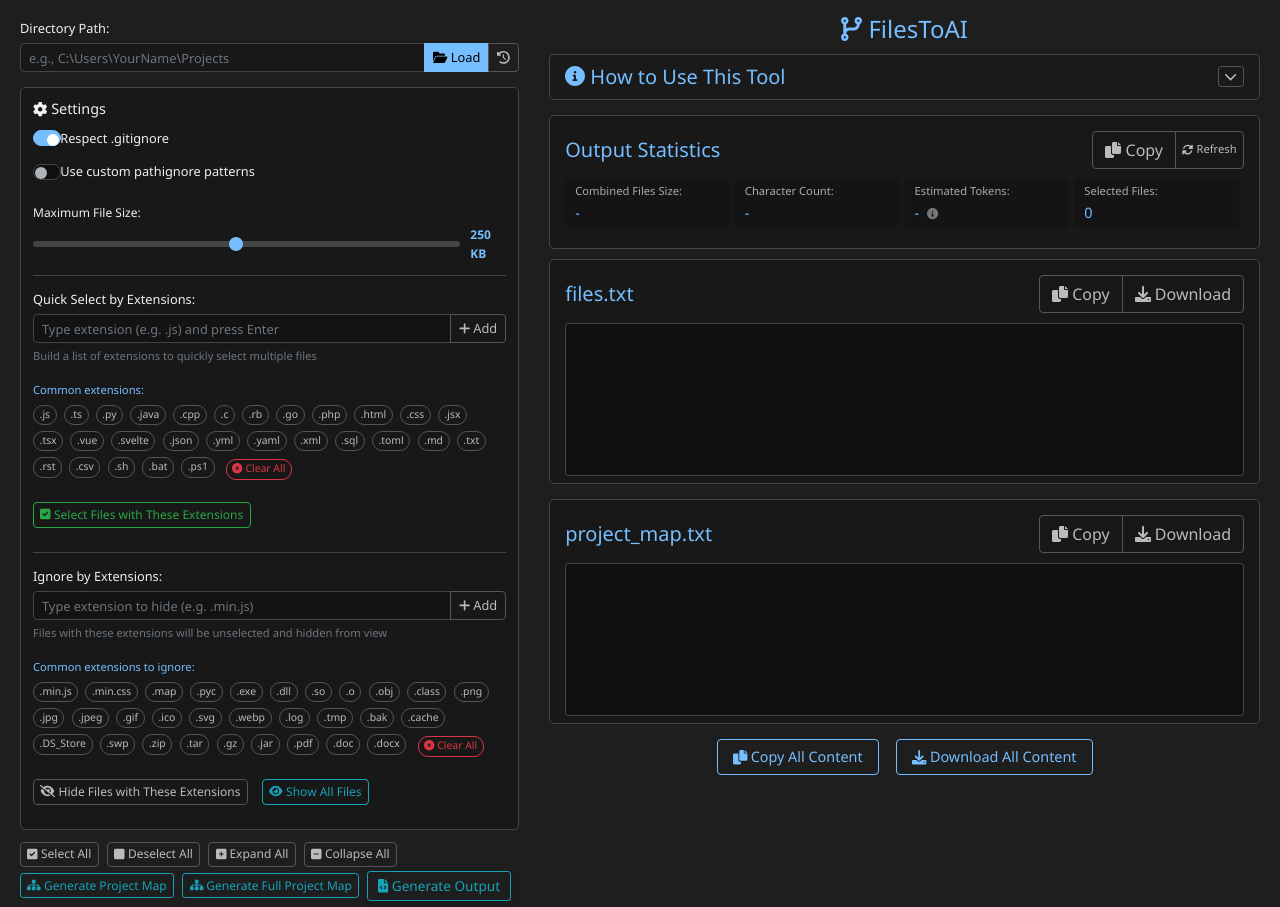
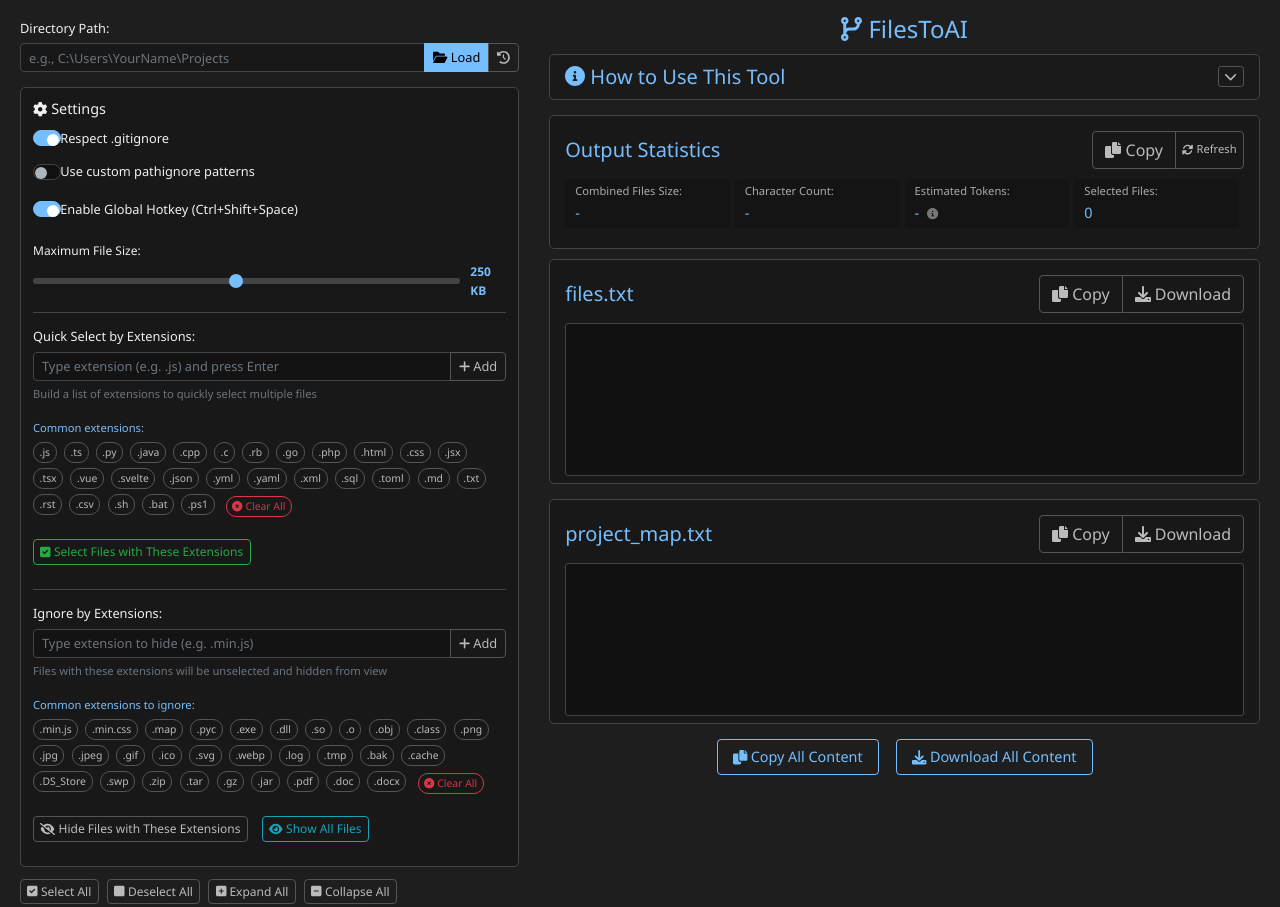
Before and after one commit to mystxcal/FilesToAI, a Flask app: page / in a window 1280 px wide. Shown: the top 907 px of the page. Run offline with Flask 3, Linux system fonts and the light colour scheme; some libraries are stand-ins or nearby versions.

Commit message:
Add global hotkey configuration and toggle in UI
- Introduced a session variable to manage global hotkey enabling/disabling.
- Updated the Flask app to handle global hotkey settings via a new API endpoint.
- Added a toggle switch in the UI for users to enable or disable the global hotkey.
- Enhanced the global hotkey listener to respect the new configuration setting.

```diff
--- a/app.py
+++ b/app.py
@@ -31,7 +31,8 @@
         'pathignore_patterns': session.get('pathignore_patterns', []), # Parsed patterns
         'pathignore_input_text': session.get('pathignore_input_text', ''), # Raw text for UI
         'max_size_kb': session.get('max_size_kb', 250),
-        'last_selected_files': session.get('last_selected_files', []) # Add this
+        'last_selected_files': session.get('last_selected_files', []),
+        'enable_global_hotkey': session.get('enable_global_hotkey', True) # Add this
     }
     try:
         with open(CONFIG_FILE_PATH, 'w', encoding='utf-8') as f:
@@ -281,6 +282,8 @@
 @app.route('/', methods=['GET', 'POST'])
 def index():
     absolute_root = session.get('absolute_root')
+    # Ensure enable_global_hotkey is in session, default to True if not found
+    enable_global_hotkey = session.get('enable_global_hotkey', True)
 
     if request.method == 'POST':
         try:
@@ -346,7 +349,25 @@
             # Initial load: no root set, show empty tree
             file_tree_html = "<ul><li class='empty-prompt'>Enter a directory path above to begin.</li></ul>"
 
-        return render_template('index.html', file_tree_html=file_tree_html)
+        return render_template('index.html', file_tree_html=file_tree_html, enable_global_hotkey=enable_global_hotkey)
+
+@app.route('/api/settings/global_hotkey', methods=['POST'])
+def api_settings_global_hotkey():
+    try:
+        data = request.get_json()
+        if data is None or 'enabled' not in data:
+            return jsonify({'success': False, 'error': 'Invalid request data. "enabled" field missing.'}), 400
+
+        is_enabled = bool(data['enabled'])
+        session['enable_global_hotkey'] = is_enabled
+        write_current_config_to_file() # This will now include the new setting
+
+        logger.info(f"Global hotkey setting updated to: {'Enabled' if is_enabled else 'Disabled'}")
+        return jsonify({'success': True, 'message': f'Global hotkey has been {"enabled" if is_enabled else "disabled"}. Restart app for changes to take effect.'})
+    except Exception as e:
+        logger.error(f"Error updating global hotkey setting: {e}")
+        logger.error(traceback.format_exc())
+        return jsonify({'success': False, 'error': f'An internal error occurred: {str(e)}'}), 500
 
 @app.route('/get_file_content', methods=['POST'])
 def get_file_content():
--- a/global_hotkey_listener.py
+++ b/global_hotkey_listener.py
@@ -76,6 +76,12 @@
         # Optionally, provide user feedback here (e.g., system notification)
         return
 
+    # Check if global hotkey is enabled in config
+    enable_global_hotkey = config.get('enable_global_hotkey', True) # Default to True if not found
+    if not enable_global_hotkey:
+        logger.info("Global hotkey is disabled in the configuration. Aborting.")
+        return
+
     absolute_root = config.get('absolute_root')
     if not absolute_root:
         logger.error("Absolute root path not found in config. Aborting.")
@@ -150,15 +156,25 @@
         logger.error(f"Failed to register TEST hotkey ({TEST_HOTKEY}): {e}.")
 
     # --- Main Hotkey Registration ---
-    try:
-        keyboard.add_hotkey(HOTKEY, trigger_generate_and_copy)
-        _registered_hotkeys.append(HOTKEY)
-        logger.info(f"Successfully registered MAIN hotkey: {HOTKEY}")
-    except Exception as e:
-        logger.error(f"CRITICAL: Failed to register MAIN hotkey ({HOTKEY}): {e}")
-        logger.error("The application's core hotkey functionality will NOT work.")
-        logger.error("Try running the main Flask app (app.py) with administrator/root privileges.")
-        return # Important to return if main hotkey fails
+    # Read config first to see if we should even register the hotkey
+    config_at_startup = read_config() # Read config at startup
+    enable_hotkey_at_startup = True # Default to true if config is missing or key is missing
+    if config_at_startup:
+        enable_hotkey_at_startup = config_at_startup.get('enable_global_hotkey', True)
+
+    if enable_hotkey_at_startup:
+        try:
+            keyboard.add_hotkey(HOTKEY, trigger_generate_and_copy)
+            _registered_hotkeys.append(HOTKEY)
+            logger.info(f"Successfully registered MAIN hotkey: {HOTKEY} (enabled at startup)")
+        except Exception as e:
+            logger.error(f"CRITICAL: Failed to register MAIN hotkey ({HOTKEY}): {e}")
+            logger.error("The application's core hotkey functionality will NOT work.")
+            logger.error("Try running the main Flask app (app.py) with administrator/root privileges.")
+            # No return here, as the app might still run without the hotkey if other parts are fine.
+    else:
+        logger.info(f"MAIN hotkey ({HOTKEY}) was NOT registered because 'enable_global_hotkey' is false in config at startup.")
+
 
     # Check if config file exists at start, create a default one if not
     # This logic is good to keep, as app.py might be run for the first time
@@ -172,7 +188,8 @@
             'pathignore_patterns': ["node_modules/", "*.log", ".DS_Store", "__pycache__/"], # Default parsed
             'pathignore_input_text': "node_modules/\n*.log\n.DS_Store\n__pycache__/", # Default raw text
             'max_size_kb': 250,
-            'last_selected_files': [] # Default empty list
+            'last_selected_files': [], # Default empty list
+            'enable_global_hotkey': True # Default to enabled
         }
         try:
             with open(CONFIG_FILE_PATH, 'w', encoding='utf-8') as f:
--- a/templates/index.html
+++ b/templates/index.html
@@ -80,6 +80,16 @@
                             <button id="test-pathignore" class="btn btn-sm btn-outline-info mt-2">
                                 <i class="fas fa-vial"></i> Test Patterns
                             </button>
+                        </div>
+                    </div>
+
+                    <!-- Global Hotkey Toggle -->
+                    <div class="form-group">
+                        <div class="custom-control custom-switch">
+                            <input type="checkbox" class="custom-control-input" id="global-hotkey-toggle" {{ 'checked'
+                                if enable_global_hotkey else '' }}>
+                            <label class="custom-control-label" for="global-hotkey-toggle">Enable Global Hotkey
+                                (Ctrl+Shift+Space)</label>
                         </div>
                     </div>
 
@@ -325,14 +335,16 @@
                             <li><strong>Configure Settings (Optional):</strong>
                                 <ul>
                                     <li>Use the toggles to respect <code>.gitignore</code> files or enable custom
-                                        <code>pathignore</code> patterns.</li>
+                                        <code>pathignore</code> patterns.
+                                    </li>
                                     <li>Adjust the "Maximum File Size" slider to control the size of individual files
                                         included in the output. Files larger than this limit will have their content
                                         replaced with a notice.</li>
                                     <li>Use "Quick Select by Extensions" to add common file types to a selection list,
                                         then click "Select Files with These Extensions".</li>
                                     <li>Use "Ignore by Extensions" to hide and unselect files of specific types (e.g.,
-                                        <code>.min.js</code>, <code>.log</code>).</li>
+                                        <code>.min.js</code>, <code>.log</code>).
+                                    </li>
                                 </ul>
                             </li>
                             <li><strong>Select Files/Folders:</strong>
@@ -455,6 +467,9 @@
 
             // Initialize path history feature
             initializePathHistory();
+
+            // Initialize Global Hotkey Toggle
+            initializeGlobalHotkeyToggle();
 
             // --- Load initial path ---
             $('#load-path-button').on('click', function () {
@@ -1350,6 +1365,39 @@
                 setTimeout(sendCurrentSelectionToServer, 100);
             });
 
+            // --- Global Hotkey Toggle ---
+            function initializeGlobalHotkeyToggle() {
+                // Initial state is set by Flask template rendering.
+                // Add change listener to send updates to the server.
+                $('#global-hotkey-toggle').on('change', function () {
+                    const isEnabled = $(this).is(':checked');
+                    showLoading(true);
+                    $.ajax({
+                        url: '/api/settings/global_hotkey',
+                        type: 'POST',
+                        contentType: 'application/json',
+                        data: JSON.stringify({ enabled: isEnabled }),
+                        success: function (response) {
+                            if (response.success) {
+                                showToast(`Global hotkey ${isEnabled ? 'enabled' : 'disabled'}. Restart app for changes to take effect if listener is already running.`, 'success');
+                            } else {
+                                showToast(response.error || 'Error updating hotkey setting.', 'error');
+                                // Revert checkbox if server update failed
+                                $('#global-hotkey-toggle').prop('checked', !isEnabled);
+                            }
+                        },
+                        error: function () {
+                            showToast('Failed to update global hotkey setting.', 'error');
+                            // Revert checkbox on AJAX error
+                            $('#global-hotkey-toggle').prop('checked', !isEnabled);
+                        },
+                        complete: function () {
+                            showLoading(false);
+                        }
+                    });
+                });
+            }
+
 
         });
     </script>
```
